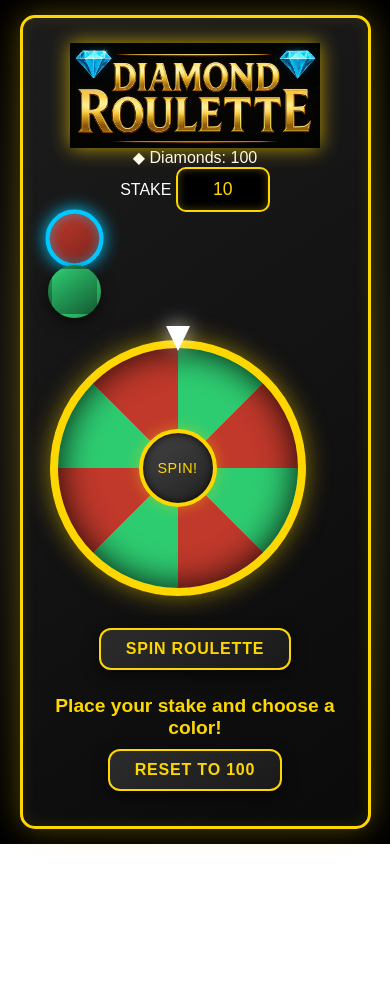
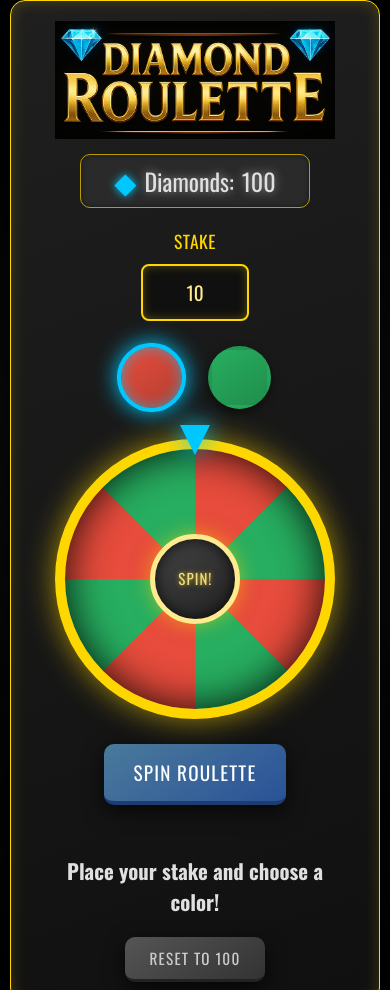
Before and after one commit to TradingSM/spin, a plain HTML site: page index.html in a window 390 px wide. Shown: the top 990 px of the page. Before the commit the page ends 844 px from the top, so only its background shows below. Drawn offline with nearby package versions, Linux system fonts and the light colour scheme.

Commit message:
Update style.css

```diff
--- a/style.css
+++ b/style.css
@@ -1,48 +1,68 @@
 :root {
-    --primary-bg: #0b0b0b;
-    --container-bg: #1a1a1a;
-    --gold: #FFD700;
-    --blue-glow: #00C8FF;
-    --red-main: #C0392B;
-    --green-main: #2ECC71;
-    --dark-red: #7B241C;
-    --dark-green: #145A32;
-    --font-heading: 'Orbitron', sans-serif;
-    --font-body: 'Aldrich', sans-serif;
+    --color-dark-bg: #101010;
+    --color-medium-bg: #1f1f1f;
+    --color-light-bg: #2a2a2a;
+    --color-gold: #FFD700;
+    --color-gold-light: #FFEA8D;
+    --color-gold-dark: #B89C00;
+    --color-blue-accent: #00C8FF; /* For active states, wins */
+    --color-red-roulette: #E74C3C; /* Brighter, more vibrant red */
+    --color-green-roulette: #27AE60; /* Brighter, more vibrant green */
+    --color-text-light: #E0E0E0;
+    --color-text-dark: #333333;
+
+    --font-heading: 'Oswald', sans-serif;
+    --font-body: 'Montserrat', sans-serif;
+
+    --border-radius-lg: 15px;
+    --border-radius-md: 10px;
+    --border-radius-sm: 8px;
 }
 
 body {
     font-family: var(--font-body);
-    background: radial-gradient(circle at center, #1a1a1a 0%, #000000 100%);
-    color: #ffffff;
+    background: radial-gradient(circle at center, var(--color-dark-bg) 0%, #000000 100%);
+    color: var(--color-text-light);
     display: flex;
     justify-content: center;
     align-items: center;
     min-height: 100vh;
     margin: 0;
-    overflow: hidden; /* Prevent body scroll if elements slightly exceed */
+    overflow: hidden;
     -webkit-font-smoothing: antialiased;
     -moz-osx-font-smoothing: grayscale;
 }
 
+/* Background Overlay for subtle texture/gradient */
+.background-overlay {
+    position: fixed;
+    top: 0;
+    left: 0;
+    width: 100%;
+    height: 100%;
+    background:
+        radial-gradient(circle at 50% 50%, rgba(255, 255, 255, 0.03) 0%, transparent 70%),
+        linear-gradient(rgba(0,0,0,0.5), rgba(0,0,0,0.2));
+    z-index: -1;
+    pointer-events: none;
+}
+
 .container {
-    text-align: center;
-    background: linear-gradient(145deg, #1c1c1c, #0a0a0a);
-    padding: 40px;
-    border-radius: 20px;
-    border: 3px solid var(--gold);
-    box-shadow: 0 0 40px rgba(255, 215, 0, 0.4), inset 0 0 20px rgba(255, 215, 0, 0.15);
-    transform: translateY(0);
+    background: linear-gradient(160deg, var(--color-medium-bg), var(--color-dark-bg));
+    padding: 30px;
+    border-radius: var(--border-radius-lg);
+    border: 2px solid var(--color-gold);
+    box-shadow: 0 8px 30px rgba(0, 0, 0, 0.8),
+                inset 0 0 15px rgba(255, 215, 0, 0.2);
+    display: flex;
+    flex-direction: column;
+    align-items: center;
+    max-width: 480px; /* Slightly wider for better layout */
+    width: 95%; /* Responsive width */
+    box-sizing: border-box;
     animation: fadeInContainer 1s ease-out forwards;
     position: relative;
-    overflow: hidden;
-    max-width: 90%;
-    width: 450px;
-    box-sizing: border-box;
-    display: flex; /* Make container a flex container */
-    flex-direction: column; /* Stack items vertically */
-    align-items: center; /* Center items horizontally within the container */
-    justify-content: flex-start; /* Align to top, then distribute space */
+    overflow: hidden; /* For any internal elements */
 }
 
 @keyframes fadeInContainer {
@@ -50,104 +70,98 @@ body {
     to { opacity: 1; transform: translateY(0); }
 }
 
-.logo-container {
-    margin-bottom: 30px;
-    /* Ensure logo container is centered */
-    width: 100%; /* Take full width to allow auto margins to work */
+/* Header Section */
+.game-header {
+    width: 100%;
     display: flex;
-    justify-content: center;
+    flex-direction: column;
+    align-items: center;
+    margin-bottom: 25px;
 }
 
 .logo {
     width: 100%;
-    max-width: 300px;
+    max-width: 320px; /* Slightly larger logo */
     height: auto;
-    display: block;
-    margin: 0 auto; /* Center the image within its container */
-    /* Subtler, static glow - removed animation as per feedback */
-    filter: drop-shadow(0 0 10px rgba(255, 215, 0, 0.7));
+    margin-bottom: 20px;
+    /* Removed glow filter */
 }
 
-
-button {
-    padding: 14px 35px;
-    margin: 15px 8px;
-    font-size: 1.2rem;
-    font-weight: bold;
-    letter-spacing: 0.8px;
-    border: 2px solid var(--gold);
-    background: linear-gradient(145deg, #2c2c2c, #1a1a1a);
-    color: var(--gold);
-    border-radius: 12px;
-    cursor: pointer;
-    transition: all 0.3s ease-in-out;
-    box-shadow: 0 5px 15px rgba(0, 0, 0, 0.6);
-    text-transform: uppercase;
+.diamonds-display {
+    font-family: var(--font-heading);
+    font-size: 1.8rem;
+    color: var(--color-text-light);
+    text-shadow: 0 0 10px rgba(255, 255, 255, 0.5);
+    display: flex;
+    align-items: center;
+    gap: 10px;
+    background: var(--color-light-bg);
+    padding: 10px 20px;
+    border-radius: var(--border-radius-md);
+    border: 1px solid var(--color-gold-dark);
+    box-shadow: inset 0 0 5px rgba(0, 0, 0, 0.5);
+    min-width: 60%; /* Ensure it has enough width */
+    justify-content: center;
 }
 
-button:hover:enabled {
-    background: linear-gradient(145deg, var(--gold), #DAA520);
-    color: var(--primary-bg);
-    box-shadow: 0 0 25px var(--gold), 0 8px 30px rgba(0, 0, 0, 0.8);
-    transform: translateY(-4px) scale(1.03);
-    border-color: #fff;
+.diamond-icon {
+    color: var(--color-blue-accent); /* Make the diamond icon pop */
+    font-size: 2.2rem;
+    line-height: 1;
+    text-shadow: 0 0 8px var(--color-blue-accent);
 }
 
-button:active:enabled {
-    transform: translateY(1px) scale(0.98);
-    box-shadow: 0 2px 10px rgba(0, 0, 0, 0.4);
-    background: linear-gradient(145deg, #DAA520, var(--gold));
+/* Main Game Area Layout */
+.game-area {
+    width: 100%;
+    display: flex;
+    flex-direction: column;
+    align-items: center;
 }
 
-button:disabled {
-    opacity: 0.4;
-    cursor: not-allowed;
-    box-shadow: none;
-    background: linear-gradient(145deg, #101010, #050505);
-    color: #555;
-    border-color: #333;
+.controls-section {
+    display: flex;
+    justify-content: space-around; /* Distribute stake and choice */
+    align-items: center;
+    width: 100%;
+    margin-bottom: 30px;
+    flex-wrap: wrap; /* Allow wrapping on small screens */
+    gap: 20px; /* Space between elements when wrapping */
 }
 
-.diamonds {
-    font-family: var(--font-heading);
-    font-size: 1.8rem;
-    margin: 25px 0;
-    color: #FFFFFF;
-    text-shadow: 0 0 10px rgba(255, 255, 255, 0.6);
+.stake-control, .choice-selection {
     display: flex;
-    justify-content: center;
+    flex-direction: column;
     align-items: center;
-    gap: 10px;
 }
 
-.diamonds .emoji {
-    font-size: 2rem;
-    line-height: 1;
-}
-
-
-.stake-container {
-    margin: 25px 0;
-    font-size: 1.3rem;
-    color: var(--gold);
-    display: flex;
-    justify-content: center;
-    align-items: center;
-    gap: 15px;
+.control-label {
     font-family: var(--font-heading);
+    font-size: 1.1rem;
+    color: var(--color-gold);
+    margin-bottom: 10px;
+    letter-spacing: 0.5px;
+    text-transform: uppercase;
 }
 
 #stake {
     width: 90px;
     padding: 12px;
-    font-size: 1.3rem;
-    background-color: #000;
-    color: var(--gold);
-    border: 2px solid var(--gold);
-    border-radius: 10px;
+    font-size: 1.4rem;
+    font-family: var(--font-heading);
+    background-color: var(--color-dark-bg);
+    color: var(--color-gold-light);
+    border: 2px solid var(--color-gold);
+    border-radius: var(--border-radius-sm);
     text-align: center;
-    box-shadow: inset 0 0 8px rgba(255, 215, 0, 0.3);
+    box-shadow: inset 0 0 10px rgba(255, 215, 0, 0.3);
     -moz-appearance: textfield;
+    transition: border-color 0.2s, box-shadow 0.2s;
+}
+#stake:focus {
+    outline: none;
+    border-color: var(--color-blue-accent);
+    box-shadow: inset 0 0 10px rgba(0, 200, 255, 0.5), 0 0 8px var(--color-blue-accent);
 }
 #stake::-webkit-inner-spin-button,
 #stake::-webkit-outer-spin-button {
@@ -155,216 +169,318 @@ button:disabled {
     margin: 0;
 }
 
-
-.choice-container {
-    margin: 30px 0;
-    display: flex;
-    justify-content: center;
-    gap: 40px;
+.choice-selection {
+    flex-direction: row; /* Circles side by side */
+    gap: 30px;
+    margin-top: 20px; /* Adjust spacing if it wraps below stake */
 }
 
 .color-choice {
-    width: 60px;
-    height: 60px;
+    width: 65px; /* Slightly larger circles */
+    height: 65px;
     border-radius: 50%;
     cursor: pointer;
     border: 4px solid transparent;
-    transition: all 0.3s ease-in-out;
-    box-shadow: 0 5px 15px rgba(0, 0, 0, 0.6);
+    transition: all 0.2s ease-in-out;
+    box-shadow: 0 4px 10px rgba(0, 0, 0, 0.5);
     position: relative;
-}
-
-.color-choice.red-circle {
-    background: linear-gradient(145deg, var(--red-main), var(--dark-red));
-}
-
-.color-choice.green-circle {
-    background: linear-gradient(145deg, var(--green-main), var(--dark-green));
-}
-
-.color-choice.active {
-    border-color: var(--blue-glow);
-    box-shadow: 0 0 15px var(--blue-glow), inset 0 0 10px rgba(0, 200, 255, 0.5);
-    transform: scale(1.1);
-}
-.color-choice:hover:not(.active) {
-    transform: scale(1.05);
-    box-shadow: 0 0 10px rgba(255, 255, 255, 0.5);
-}
-
-
-.wheel-container {
-    position: relative;
-    display: inline-block;
-    margin: 30px 0;
-    width: 300px;
-    height: 300px;
     display: flex;
     justify-content: center;
     align-items: center;
 }
 
+.color-choice.red-circle {
+    background: linear-gradient(145deg, var(--color-red-roulette), #B33F31);
+}
+
+.color-choice.green-circle {
+    background: linear-gradient(145deg, var(--color-green-roulette), #208D4C);
+}
+
+.color-choice.active {
+    border-color: var(--color-blue-accent);
+    box-shadow: 0 0 20px var(--color-blue-accent), inset 0 0 12px rgba(0, 200, 255, 0.6);
+    transform: scale(1.1);
+}
+.color-choice:hover:not(.active) {
+    transform: scale(1.05);
+    box-shadow: 0 0 12px rgba(255, 255, 255, 0.4);
+}
+.color-choice:active:not(.active) {
+    transform: scale(0.98);
+}
+
+
+/* Wheel Section */
+.wheel-section {
+    display: flex;
+    flex-direction: column;
+    align-items: center;
+    width: 100%;
+    margin-bottom: 25px;
+}
+
+.wheel-container {
+    position: relative;
+    width: 320px; /* Overall size for wheel area */
+    height: 320px;
+    display: flex;
+    justify-content: center;
+    align-items: center;
+    margin-bottom: 30px;
+}
+
 #wheel {
-    width: 280px;
-    height: 280px;
+    width: 300px; /* Actual wheel size */
+    height: 300px;
     border-radius: 50%;
-    border: 10px solid var(--gold);
-    /* Corrected conic-gradient for proper red/green segmentation */
+    border: 12px solid var(--color-gold); /* Thicker border for impact */
+    /* Corrected conic-gradient: RED first (0-45), then GREEN (45-90) etc. */
     background: conic-gradient(
-        var(--green-main) 0deg 45deg,  /* Segment 1: Green */
-        var(--red-main) 45deg 90deg,   /* Segment 2: Red */
-        var(--green-main) 90deg 135deg, /* Segment 3: Green */
-        var(--red-main) 135deg 180deg,  /* Segment 4: Red */
-        var(--green-main) 180deg 225deg, /* Segment 5: Green */
-        var(--red-main) 225deg 270deg,  /* Segment 6: Red */
-        var(--green-main) 270deg 315deg, /* Segment 7: Green */
-        var(--red-main) 315deg 360deg   /* Segment 8: Red */
+        var(--color-red-roulette) 0deg 45deg,   /* Segment 1: Red */
+        var(--color-green-roulette) 45deg 90deg,  /* Segment 2: Green */
+        var(--color-red-roulette) 90deg 135deg,  /* Segment 3: Red */
+        var(--color-green-roulette) 135deg 180deg, /* Segment 4: Green */
+        var(--color-red-roulette) 180deg 225deg, /* Segment 5: Red */
+        var(--color-green-roulette) 225deg 270deg, /* Segment 6: Green */
+        var(--color-red-roulette) 270deg 315deg, /* Segment 7: Red */
+        var(--color-green-roulette) 315deg 360deg  /* Segment 8: Green */
     );
-    box-shadow: inset 0 0 35px rgba(0, 0, 0, 0.9), 0 0 25px rgba(255, 215, 0, 0.5);
+    box-shadow: inset 0 0 40px rgba(0, 0, 0, 0.9), 0 0 30px rgba(255, 215, 0, 0.6);
     transition: transform 4s cubic-bezier(0.33, 1, 0.68, 1);
     position: relative;
-    overflow: hidden;
 }
 
 .wheel-center {
     position: absolute;
-    width: 80px;
-    height: 80px;
+    width: 90px;
+    height: 90px;
     background: linear-gradient(145deg, #444, #222);
-    border: 5px solid var(--gold);
+    border: 6px solid var(--color-gold-light);
     border-radius: 50%;
     z-index: 2;
-    box-shadow: inset 0 0 10px rgba(0, 0, 0, 0.8), 0 0 15px rgba(255, 215, 0, 0.4);
+    box-shadow: inset 0 0 15px rgba(0, 0, 0, 0.8), 0 0 20px rgba(255, 215, 0, 0.5);
     display: flex;
     justify-content: center;
     align-items: center;
     font-family: var(--font-heading);
-    font-size: 0.9rem;
-    color: var(--gold);
+    font-size: 1.1rem;
+    color: var(--color-gold-light);
     text-transform: uppercase;
-    letter-spacing: 0.5px;
+    letter-spacing: 1px;
+    text-shadow: 0 0 5px rgba(255, 215, 0, 0.8);
 }
-/* If you want to put text in the center, it's already in index.html */
+.wheel-center .spin-text {
+    /* Optional: subtle animation for SPIN text */
+    animation: pulseText 1.5s infinite alternate ease-in-out;
+}
+@keyframes pulseText {
+    from { opacity: 0.7; transform: scale(1); }
+    to { opacity: 1; transform: scale(1.05); }
+}
 
 
 .pointer {
     position: absolute;
     width: 0;
     height: 0;
-    border-left: 15px solid transparent;
-    border-right: 15px solid transparent;
-    border-top: 30px solid #FFFFFF;
-    top: -15px;
+    border-left: 20px solid transparent; /* Larger pointer */
+    border-right: 20px solid transparent;
+    border-top: 40px solid var(--color-blue-accent); /* Blue to match active state */
+    top: -18px; /* Adjusted to point correctly */
     left: 50%;
     transform: translateX(-50%);
-    filter: drop-shadow(0 0 10px rgba(255, 255, 255, 0.8));
+    filter: drop-shadow(0 0 12px var(--color-blue-accent));
     z-index: 3;
 }
 
+/* Buttons (Spin & Reset) */
+.spin-button, .reset-button {
+    padding: 16px 40px;
+    font-size: 1.4rem;
+    font-family: var(--font-heading);
+    letter-spacing: 1.2px;
+    text-transform: uppercase;
+    border: none; /* Let background handle border effect */
+    border-radius: var(--border-radius-md);
+    cursor: pointer;
+    transition: all 0.3s ease-in-out;
+    box-shadow: 0 6px 20px rgba(0, 0, 0, 0.7);
+    outline: none; /* Remove default outline */
+}
 
+.spin-button {
+    background: linear-gradient(145deg, #4A7A9B, #2A5298); /* Deep blue for spin button */
+    color: #FFFFFF;
+    border-bottom: 4px solid #1E3C72; /* Depth effect */
+}
+.spin-button:hover:enabled {
+    background: linear-gradient(145deg, #5A8CB0, #3A62AA);
+    transform: translateY(-3px) scale(1.02);
+    box-shadow: 0 8px 25px rgba(0, 0, 0, 0.9), 0 0 20px var(--color-blue-accent);
+}
+.spin-button:active:enabled {
+    transform: translateY(1px) scale(0.98);
+    box-shadow: 0 2px 10px rgba(0, 0, 0, 0.4);
+    border-bottom: 2px solid #1E3C72;
+}
+.spin-button:disabled {
+    background: linear-gradient(145deg, #222, #111);
+    color: #555;
+    border-bottom: 4px solid #000;
+    cursor: not-allowed;
+    box-shadow: none;
+}
+
+
+.reset-button {
+    background: linear-gradient(145deg, #555, #333); /* More subtle grey for reset */
+    color: #CCC;
+    border-bottom: 3px solid #222;
+    font-size: 1.1rem; /* Slightly smaller */
+    padding: 12px 30px;
+    margin-top: 20px;
+}
+.reset-button:hover:enabled {
+    background: linear-gradient(145deg, #666, #444);
+    transform: translateY(-2px);
+    box-shadow: 0 6px 15px rgba(0, 0, 0, 0.7);
+}
+.reset-button:active:enabled {
+    transform: translateY(1px);
+    box-shadow: 0 2px 8px rgba(0, 0, 0, 0.4);
+    border-bottom: 1px solid #222;
+}
+
+/* Result Message */
 #result-container {
-    min-height: 2.8em;
+    min-height: 3em; /* More space for messages */
     display: flex;
     align-items: center;
     justify-content: center;
-    margin-top: 15px;
-    position: relative;
+    margin-top: 25px;
+    width: 100%;
 }
 
 #result {
-    font-size: 1.4rem;
+    font-family: var(--font-heading);
+    font-size: 1.6rem;
     font-weight: bold;
-    color: var(--gold);
-    transition: all 0.3s ease-in-out;
+    color: var(--color-text-light); /* Default color */
+    transition: all 0.4s ease-in-out;
+    text-align: center;
+    padding: 5px 10px; /* Add some padding */
+    border-radius: var(--border-radius-sm);
     min-width: 80%;
 }
 
 #result.win {
-    color: var(--blue-glow);
-    text-shadow: 0 0 18px var(--blue-glow), 0 0 28px rgba(0, 200, 255, 0.5);
-    animation: winPulse 1s infinite alternate;
+    color: var(--color-blue-accent);
+    text-shadow: 0 0 20px var(--color-blue-accent), 0 0 30px rgba(0, 200, 255, 0.7);
+    animation: winPulse 1.2s infinite alternate;
 }
 
 #result.lose {
-    color: var(--red-main); /* Changed to red as it's a loss, but matched with the --red-main variable */
-    text-shadow: 0 0 15px var(--red-main), 0 0 25px rgba(192, 57, 43, 0.5);
-    animation: loseShake 0.6s ease-in-out;
+    color: var(--color-red-roulette);
+    text-shadow: 0 0 15px var(--color-red-roulette), 0 0 25px rgba(231, 76, 60, 0.7);
+    animation: loseShake 0.7s ease-in-out;
 }
 
 #result.error {
-    color: #E74C3C;
-    text-shadow: 0 0 8px rgba(231, 76, 60, 0.6);
+    color: #FF7043; /* Orange for errors */
+    text-shadow: 0 0 8px rgba(255, 112, 67, 0.6);
     font-weight: normal;
 }
 
+/* Animations (adjusted timings) */
 @keyframes winPulse {
     0% { transform: scale(1); opacity: 1; }
-    50% { transform: scale(1.05); opacity: 0.9; }
+    50% { transform: scale(1.06); opacity: 0.95; }
     100% { transform: scale(1); opacity: 1; }
 }
 
 @keyframes loseShake {
     0%, 100% { transform: translateX(0); }
-    10%, 30%, 50%, 70%, 90% { transform: translateX(-8px); }
-    20%, 40%, 60%, 80% { transform: translateX(8px); }
+    10%, 30%, 50%, 70%, 90% { transform: translateX(-10px); }
+    20%, 40%, 60%, 80% { transform: translateX(10px); }
 }
 
 /* Responsive adjustments */
-@media (max-width: 600px) {
+@media (max-width: 500px) {
     .container {
-        padding: 25px;
-        border-radius: 15px;
-        box-shadow: 0 0 30px rgba(255, 215, 0, 0.3), inset 0 0 15px rgba(255, 215, 0, 0.1);
+        padding: 20px;
+        border-width: 1px;
+    }
+    .game-header {
+        margin-bottom: 20px;
     }
     .logo {
-        max-width: 250px;
+        max-width: 280px;
+        margin-bottom: 15px;
     }
-    .diamonds {
+    .diamonds-display {
         font-size: 1.5rem;
+        padding: 8px 15px;
+        gap: 8px;
     }
-    .stake-container {
-        font-size: 1.1rem;
-        gap: 10px;
+    .diamond-icon {
+        font-size: 1.8rem;
     }
-    #stake {
-        width: 70px;
-        padding: 10px;
-        font-size: 1.1rem;
+
+    .controls-section {
+        flex-direction: column; /* Stack controls vertically on small screens */
+        gap: 25px;
     }
-    .choice-container {
+    .choice-selection {
+        margin-top: 0; /* Remove extra margin when stacked */
         gap: 25px;
     }
     .color-choice {
-        width: 45px;
-        height: 45px;
+        width: 55px;
+        height: 55px;
+    }
+    #stake {
+        width: 80px;
+        font-size: 1.2rem;
+    }
+
+    .wheel-section {
+        margin-bottom: 20px;
     }
     .wheel-container {
+        width: 280px;
+        height: 280px;
+        margin-bottom: 25px;
+    }
+    #wheel {
         width: 260px;
         height: 260px;
-        margin: 20px 0;
-    }
-    #wheel {
-        width: 240px;
-        height: 240px;
-        border-width: 8px;
+        border-width: 10px;
     }
     .wheel-center {
-        width: 70px;
-        height: 70px;
-        border-width: 4px;
+        width: 80px;
+        height: 80px;
+        border-width: 5px;
+        font-size: 0.9rem;
     }
     .pointer {
-        border-left-width: 12px;
-        border-right-width: 12px;
-        border-top-width: 25px;
-        top: -12px;
+        border-left-width: 15px;
+        border-right-width: 15px;
+        border-top-width: 30px;
+        top: -14px;
     }
-    button {
+
+    .spin-button {
+        padding: 14px 30px;
+        font-size: 1.2rem;
+    }
+    .reset-button {
         padding: 10px 25px;
-        font-size: 1rem;
-        margin: 10px 5px;
+        font-size: 0.95rem;
+        margin-top: 15px;
     }
     #result {
-        font-size: 1.2rem;
+        font-size: 1.3rem;
+        min-height: 2.5em;
     }
 }
```
